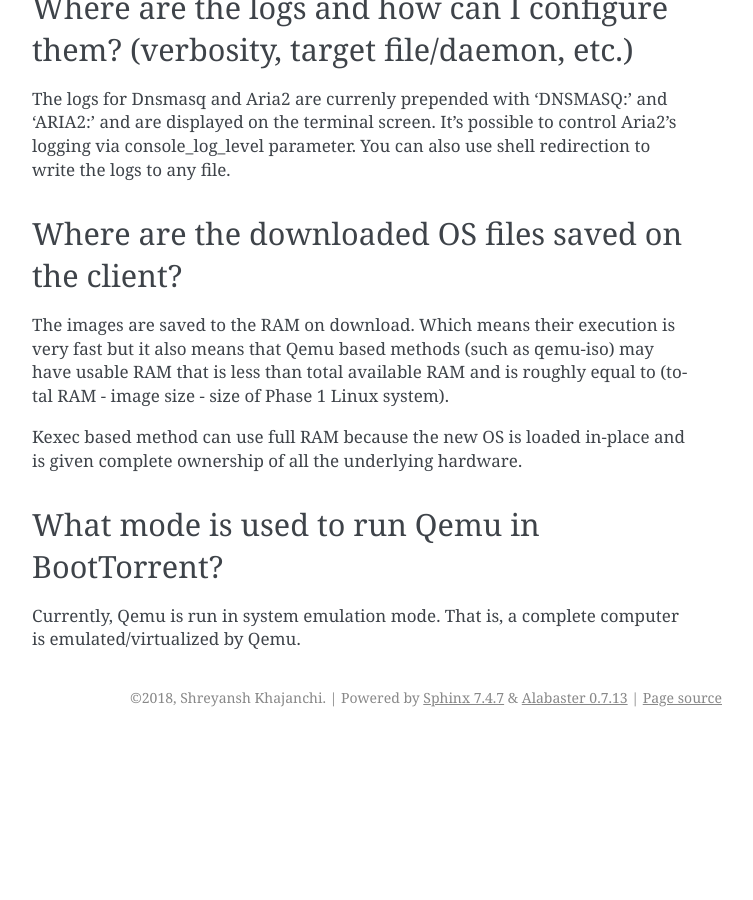
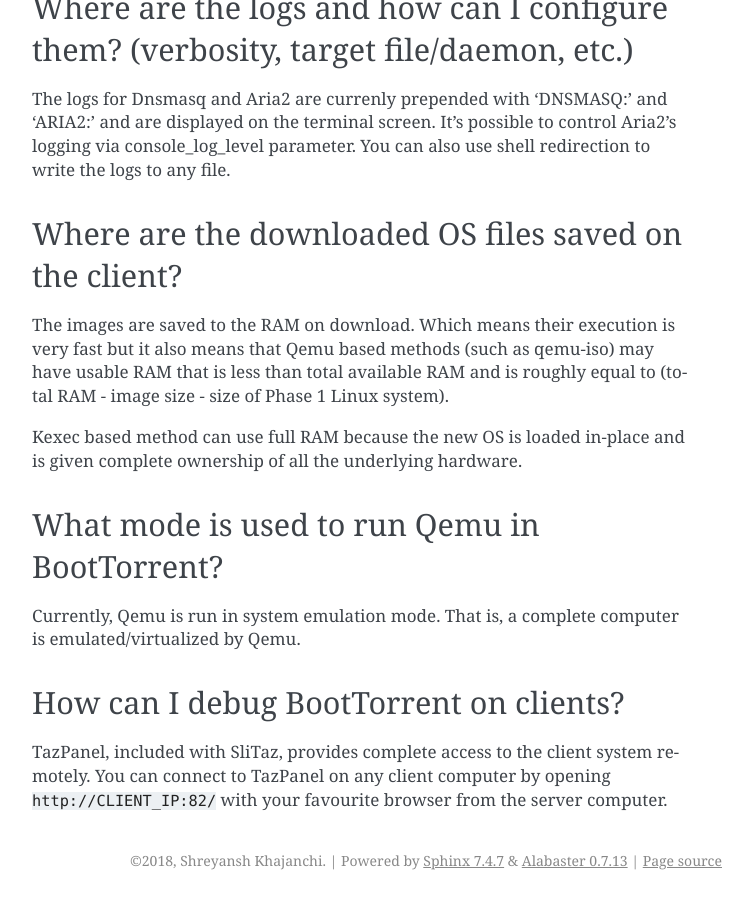
Before and after one commit to shreyanshk/boottorrent, a Sphinx documentation site: the page built from docs/faq.rst, in a window 1280 px wide and 900 px high, scrolled down 3282 px. Shown: the whole window, without its empty margins (388-1141 px from the left). Built offline with Sphinx 7.4.7, drawn with Linux system fonts in a browser that asks for light colours; before the commit the page ends 4019 px from its top, so only the background shows below that; some of the changed text lies outside the part shown.

Commit message:
docs: faq: add details about debugging

```diff
--- a/docs/faq.rst
+++ b/docs/faq.rst
@@ -107,3 +107,8 @@
 ---------------------------------------------
 
 Currently, Qemu is run in system emulation mode. That is, a complete computer is emulated/virtualized by Qemu.
+
+How can I debug BootTorrent on clients?
+-------------------------------------------
+
+TazPanel, included with SliTaz, provides complete access to the client system remotely. You can connect to TazPanel on any client computer by opening ``http://CLIENT_IP:82/`` with your favourite browser from the server computer.
```
